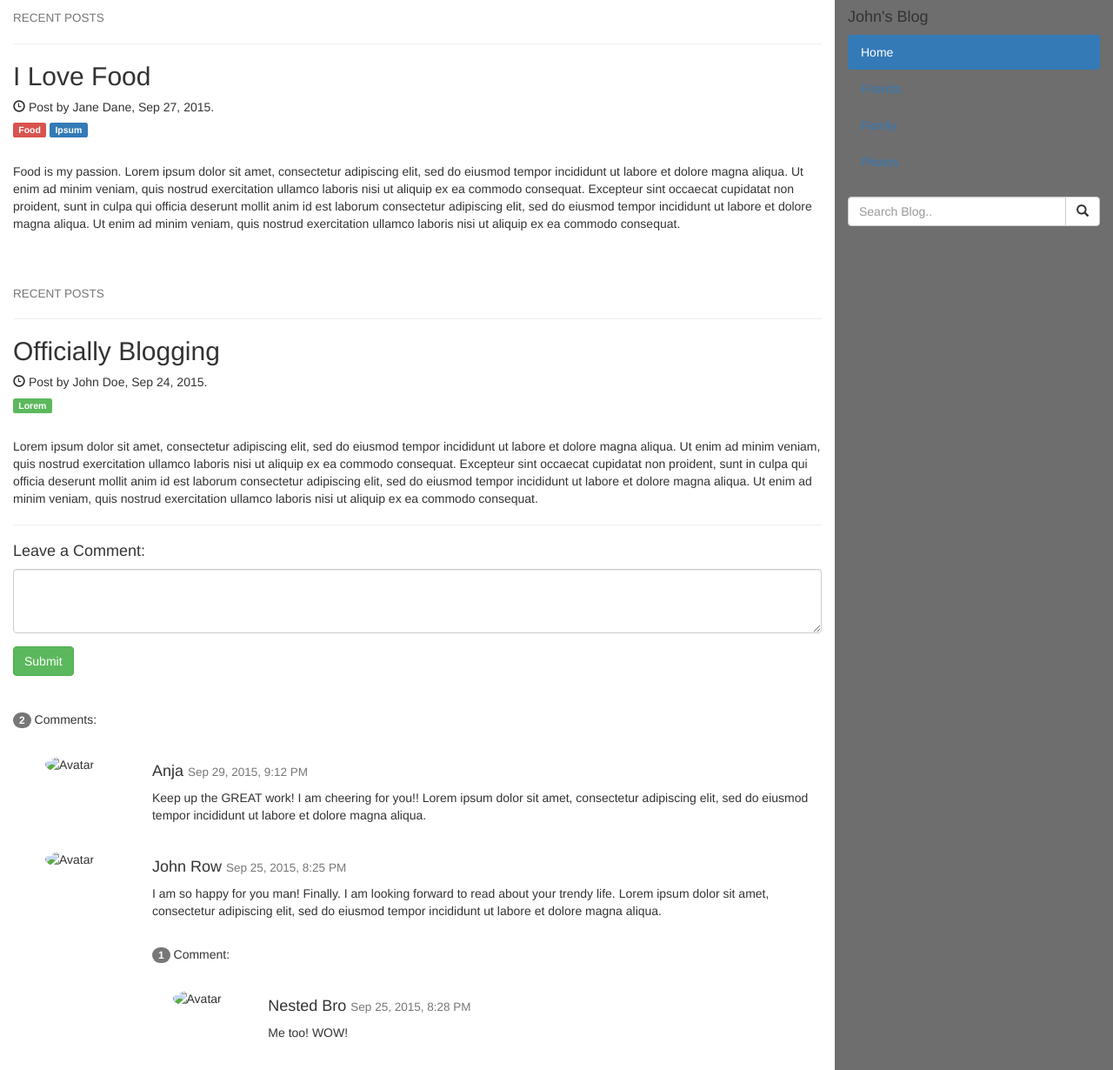
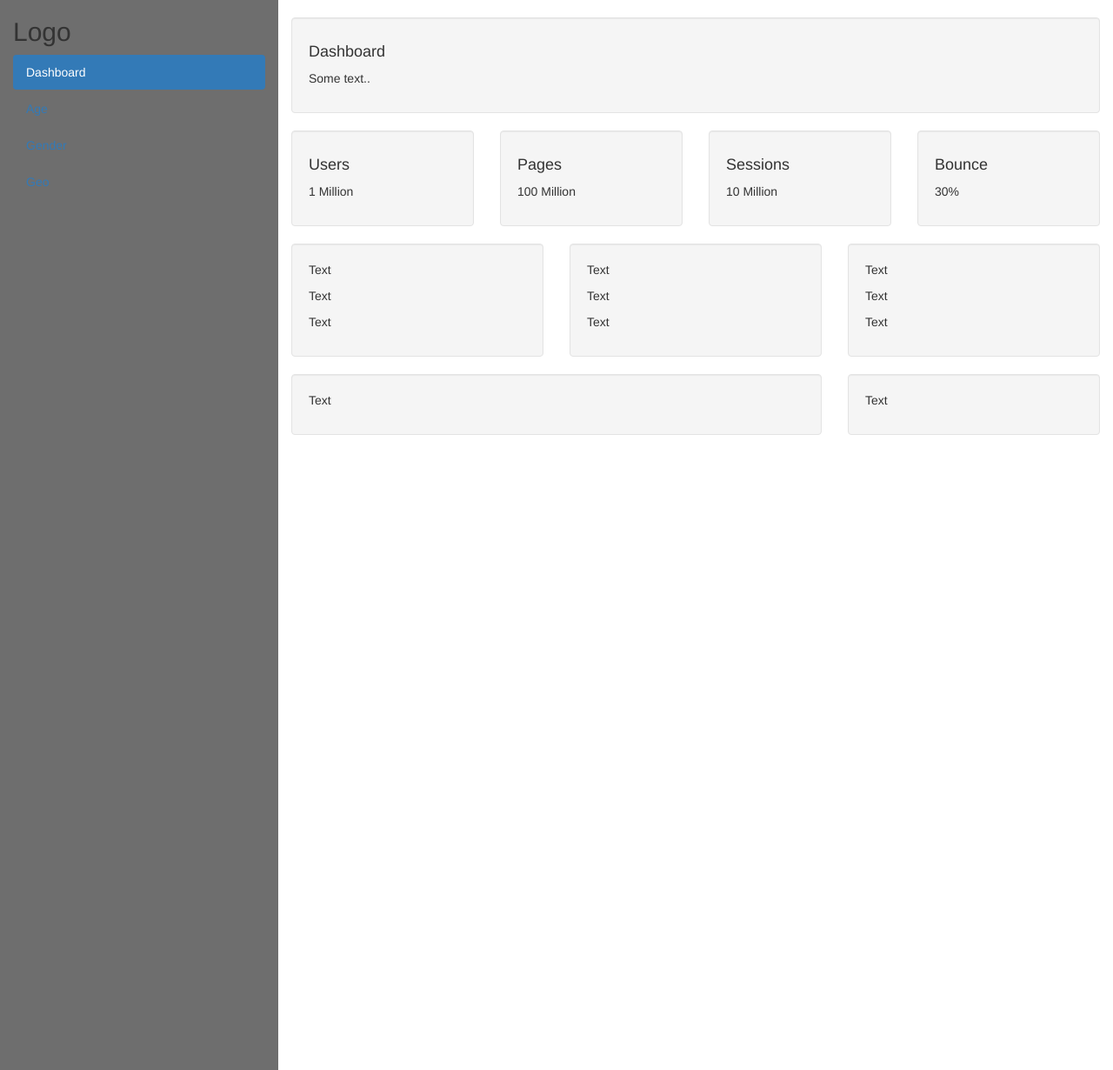
Before and after one commit to nels8108/ACMDigitalSignage, a plain HTML site: page index.html in a window 1280 px wide. Shown: the top 1230 px of the page at 87% size. Drawn offline with nearby package versions, Linux system fonts and the light colour scheme.

Commit message:
Update index.html

```diff
--- a/index.html
+++ b/index.html
@@ -38,86 +38,87 @@
 
 <div class="container-fluid">
   <div class="row content">
-
+    <div class="col-sm-3 sidenav hidden-xs">
+      <h2>Logo</h2>
+      <ul class="nav nav-pills nav-stacked">
+        <li class="active"><a href="#section1">Dashboard</a></li>
+        <li><a href="#section2">Age</a></li>
+        <li><a href="#section3">Gender</a></li>
+        <li><a href="#section3">Geo</a></li>
+      </ul><br>
+    </div>
+    <br>
 
     <div class="col-sm-9">
-      <h4><small>RECENT POSTS</small></h4>
-      <hr>
-      <h2>I Love Food</h2>
-      <h5><span class="glyphicon glyphicon-time"></span> Post by Jane Dane, Sep 27, 2015.</h5>
-      <h5><span class="label label-danger">Food</span> <span class="label label-primary">Ipsum</span></h5><br>
-      <p>Food is my passion. Lorem ipsum dolor sit amet, consectetur adipiscing elit, sed do eiusmod tempor incididunt ut labore et dolore magna aliqua. Ut enim ad minim veniam, quis nostrud exercitation ullamco laboris nisi ut aliquip ex ea commodo consequat. Excepteur sint occaecat cupidatat non proident, sunt in culpa qui officia deserunt mollit anim id est laborum consectetur adipiscing elit, sed do eiusmod tempor incididunt ut labore et dolore magna aliqua. Ut enim ad minim veniam, quis nostrud exercitation ullamco laboris nisi ut aliquip ex ea commodo consequat.</p>
-      <br><br>
-
-      <h4><small>RECENT POSTS</small></h4>
-      <hr>
-      <h2>Officially Blogging</h2>
-      <h5><span class="glyphicon glyphicon-time"></span> Post by John Doe, Sep 24, 2015.</h5>
-      <h5><span class="label label-success">Lorem</span></h5><br>
-      <p>Lorem ipsum dolor sit amet, consectetur adipiscing elit, sed do eiusmod tempor incididunt ut labore et dolore magna aliqua. Ut enim ad minim veniam, quis nostrud exercitation ullamco laboris nisi ut aliquip ex ea commodo consequat. Excepteur sint occaecat cupidatat non proident, sunt in culpa qui officia deserunt mollit anim id est laborum consectetur adipiscing elit, sed do eiusmod tempor incididunt ut labore et dolore magna aliqua. Ut enim ad minim veniam, quis nostrud exercitation ullamco laboris nisi ut aliquip ex ea commodo consequat.</p>
-      <hr>
-
-      <h4>Leave a Comment:</h4>
-      <form role="form">
-        <div class="form-group">
-          <textarea class="form-control" rows="3" required></textarea>
+      <div class="well">
+        <h4>Dashboard</h4>
+        <p>Some text..</p>
+      </div>
+      <div class="row">
+        <div class="col-sm-3">
+          <div class="well">
+            <h4>Users</h4>
+            <p>1 Million</p>
+          </div>
         </div>
-        <button type="submit" class="btn btn-success">Submit</button>
-      </form>
-      <br><br>
-
-      <p><span class="badge">2</span> Comments:</p><br>
-
-      <div class="row">
-        <div class="col-sm-2 text-center">
-          <img src="bandmember.jpg" class="img-circle" height="65" width="65" alt="Avatar">
+        <div class="col-sm-3">
+          <div class="well">
+            <h4>Pages</h4>
+            <p>100 Million</p>
+          </div>
         </div>
-        <div class="col-sm-10">
-          <h4>Anja <small>Sep 29, 2015, 9:12 PM</small></h4>
-          <p>Keep up the GREAT work! I am cheering for you!! Lorem ipsum dolor sit amet, consectetur adipiscing elit, sed do eiusmod tempor incididunt ut labore et dolore magna aliqua.</p>
-          <br>
+        <div class="col-sm-3">
+          <div class="well">
+            <h4>Sessions</h4>
+            <p>10 Million</p>
+          </div>
         </div>
-        <div class="col-sm-2 text-center">
-          <img src="bird.jpg" class="img-circle" height="65" width="65" alt="Avatar">
-        </div>
-        <div class="col-sm-10">
-          <h4>John Row <small>Sep 25, 2015, 8:25 PM</small></h4>
-          <p>I am so happy for you man! Finally. I am looking forward to read about your trendy life. Lorem ipsum dolor sit amet, consectetur adipiscing elit, sed do eiusmod tempor incididunt ut labore et dolore magna aliqua.</p>
-          <br>
-          <p><span class="badge">1</span> Comment:</p><br>
-          <div class="row">
-            <div class="col-sm-2 text-center">
-              <img src="bird.jpg" class="img-circle" height="65" width="65" alt="Avatar">
-            </div>
-            <div class="col-xs-10">
-              <h4>Nested Bro <small>Sep 25, 2015, 8:28 PM</small></h4>
-              <p>Me too! WOW!</p>
-              <br>
-            </div>
+        <div class="col-sm-3">
+          <div class="well">
+            <h4>Bounce</h4>
+            <p>30%</p>
           </div>
         </div>
       </div>
-
-    </div>
-    <div class="col-sm-3 sidenav">
-      <h4>John's Blog</h4>
-      <ul class="nav nav-pills nav-stacked">
-        <li class="active"><a href="#section1">Home</a></li>
-        <li><a href="#section2">Friends</a></li>
-        <li><a href="#section3">Family</a></li>
-        <li><a href="#section3">Photos</a></li>
-      </ul><br>
-      <div class="input-group">
-        <input type="text" class="form-control" placeholder="Search Blog..">
-        <span class="input-group-btn">
-          <button class="btn btn-default" type="button">
-            <span class="glyphicon glyphicon-search"></span>
-          </button>
-        </span>
+      <div class="row">
+        <div class="col-sm-4">
+          <div class="well">
+            <p>Text</p>
+            <p>Text</p>
+            <p>Text</p>
+          </div>
+        </div>
+        <div class="col-sm-4">
+          <div class="well">
+            <p>Text</p>
+            <p>Text</p>
+            <p>Text</p>
+          </div>
+        </div>
+        <div class="col-sm-4">
+          <div class="well">
+            <p>Text</p>
+            <p>Text</p>
+            <p>Text</p>
+          </div>
+        </div>
+      </div>
+      <div class="row">
+        <div class="col-sm-8">
+          <div class="well">
+            <p>Text</p>
+          </div>
+        </div>
+        <div class="col-sm-4">
+          <div class="well">
+            <p>Text</p>
+          </div>
+        </div>
       </div>
     </div>
   </div>
 </div>
+
 
 <footer class="container-fluid">
   <p>Footer Text</p>
```
